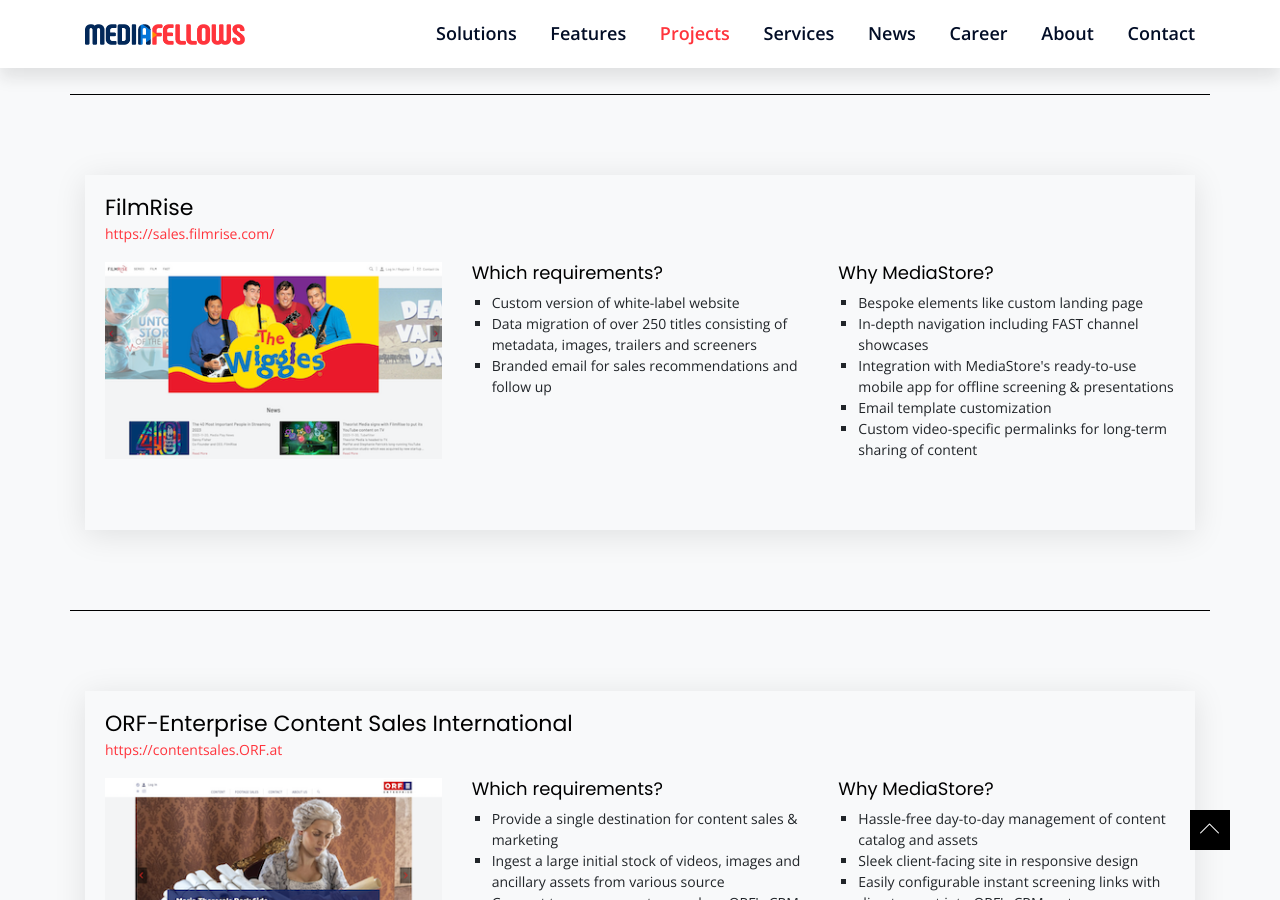
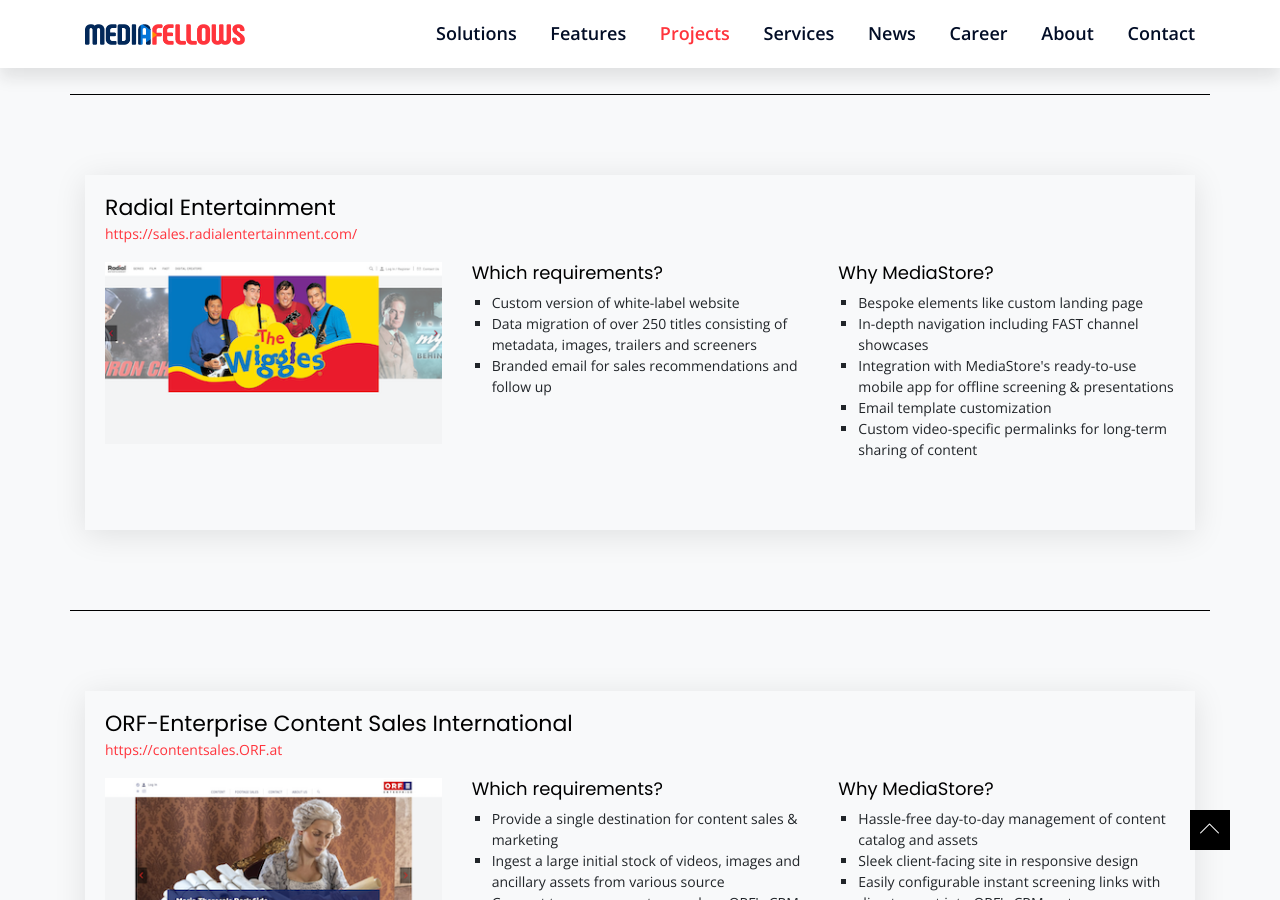
Before and after one commit to mediafellows/mediafellows.github.io, a Jekyll site: the page built from pages/projects.html, in a window 1280 px wide and 900 px high, scrolled down 6055 px. Built offline with Jekyll 4.4.1, drawn with Linux system fonts in a browser that asks for light colours.

Commit message:
radial logo and website update

```diff
--- a/_data/clients.yml
+++ b/_data/clients.yml
@@ -30,3 +30,5 @@
   logo: /assets/img/clients/lahm.png
 - name: Electric Entertainment
   logo: /assets/img/clients/electric.png
+- name: Radial Entertainment
+  logo: /assets/img/clients/radial.png
--- a/_data/portfolios.yml
+++ b/_data/portfolios.yml
@@ -183,13 +183,13 @@
     - Bespoke features built-for-purpose like highlighted press quotes and advanced PDF export
     - Ready-to-go mobile screening app for markets and meetings
 
-- title: FilmRise
-  identifier: filmrise
+- title: Radial Entertainment
+  identifier: radial
   description: Customized turnkey sales and marketing website with FAST channels
   categories: marketing catalog
-  website: https://sales.filmrise.com/
-  thumb: /assets/img/portfolio/filmrise_thumb.png
-  image: /assets/img/portfolio/filmrise.png
+  website: https://sales.radialentertainment.com/
+  thumb: /assets/img/portfolio/radial-entertainment_thumb.png
+  image: /assets/img/portfolio/radial-entertainment.png
   what:
     - Custom version of white-label website
     - Data migration of over 250 titles consisting of metadata, images, trailers and screeners
```
Also changed, not shown: assets/img/clients/radial.png (added), assets/img/portfolio/radial-entertainment_thumb.png (added), assets/img/portfolio/tf1pro_thumb.png, 1 other file.
